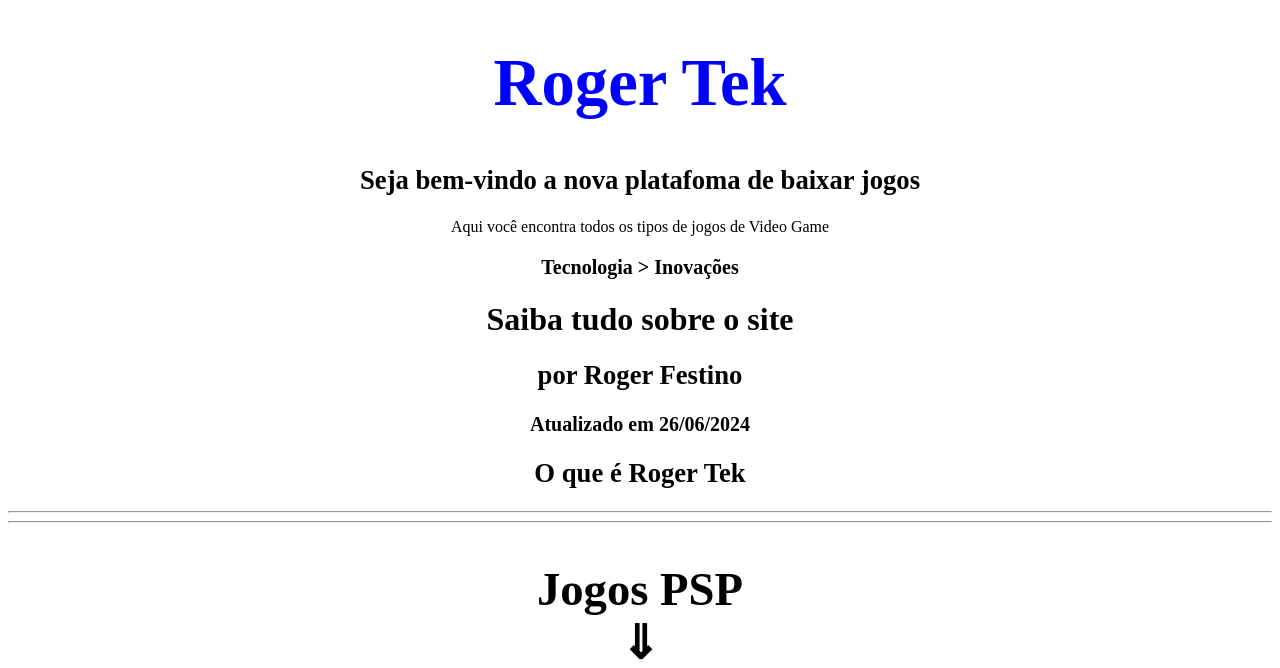
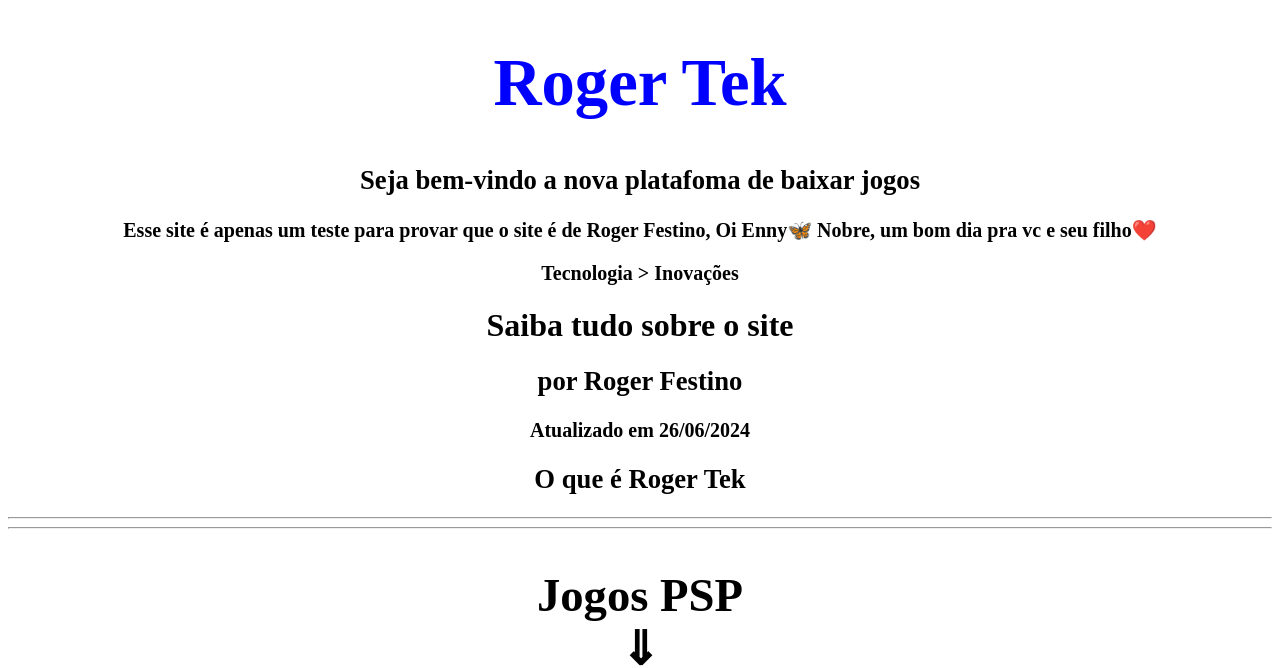
Before and after one commit to rogerfestinotk/baixar-jogos, a plain HTML site: page index.html in a window 1280 px wide. Shown: the top 668 px of the page. Drawn offline with Linux system fonts and the light colour scheme.

Commit message:
Update index.html

```diff
--- a/index.html
+++ b/index.html
@@ -14,7 +14,7 @@
   <hgroup>
   <h1 class="tk">Roger Tek</h1>
   <h2>Seja bem-vindo a nova platafoma de baixar jogos</h2>
-  <p>Aqui você encontra todos os tipos de jogos de Video Game</p>
+  <h3>Esse site é apenas um teste para provar que o site é de Roger Festino, Oi Enny🦋 Nobre, um bom dia pra vc e seu filho❤️</h3>
   </hgroup>
 
 <!-- Menu Principal
```
